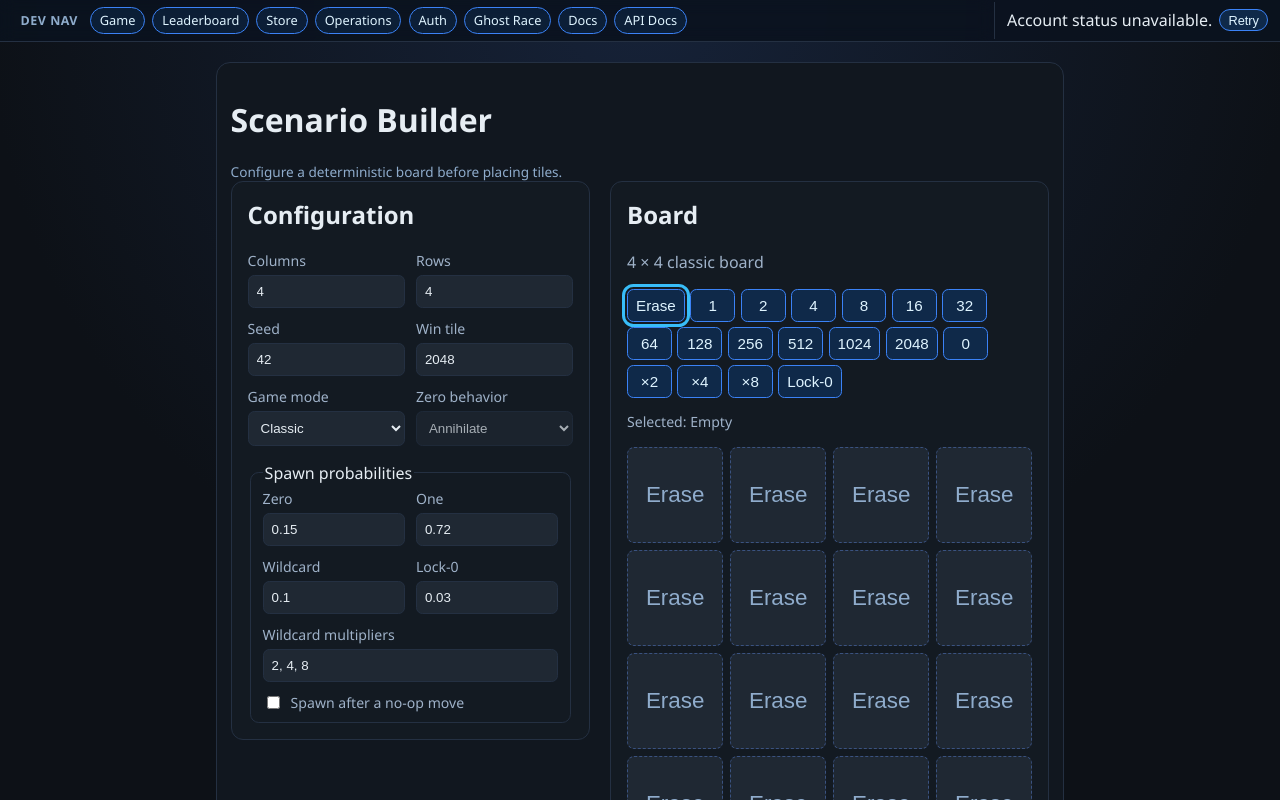
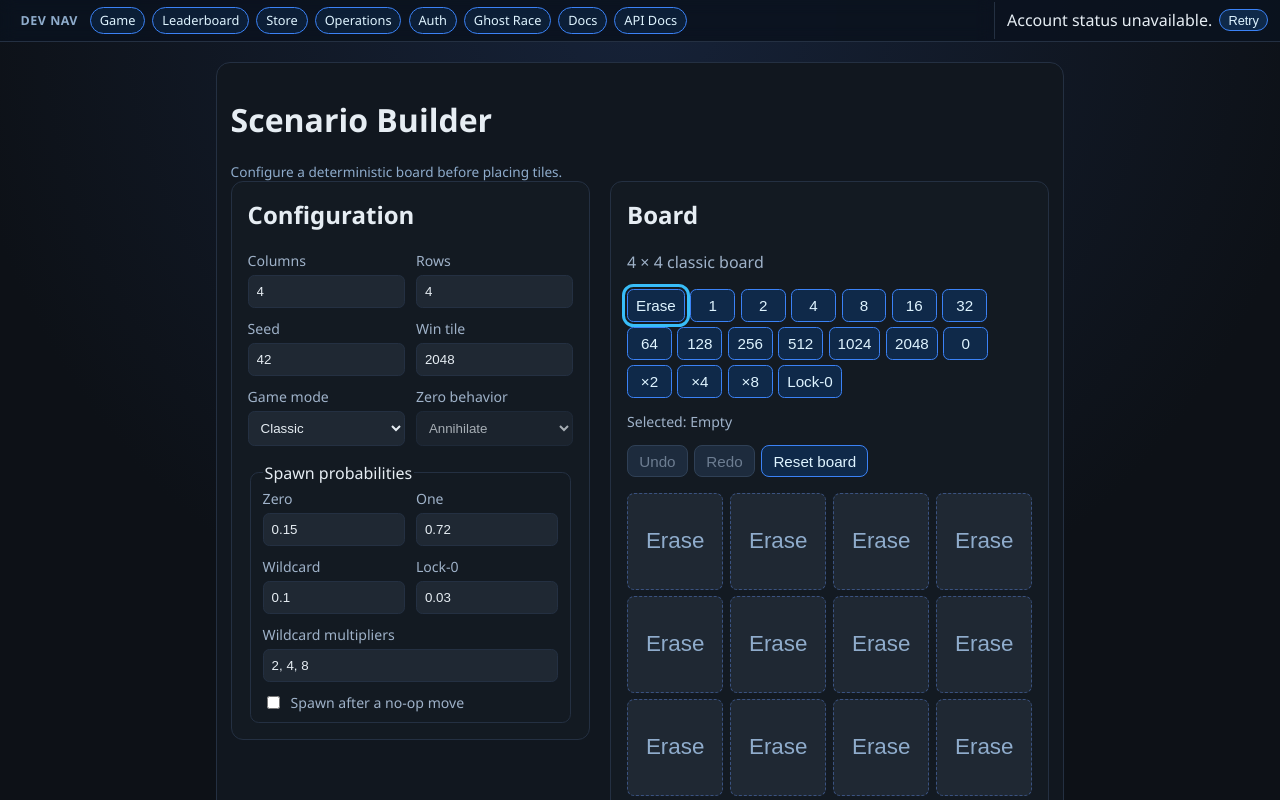
Before and after one commit to alankelsey/Binary-2048, a Next.js app: page /scenario-builder in a window 1280 px wide. Shown: the top 800 px of the page. Built offline with nearby package versions, Linux system fonts and the light colour scheme; no server answers.

Commit message:
Add scenario builder editing history

```diff
--- a/app/globals.css
+++ b/app/globals.css
@@ -2117,12 +2117,24 @@ select:focus-visible {
   font-size: 0.88rem;
 }
 
+.scenario-history-actions {
+  display: flex;
+  flex-wrap: wrap;
+  gap: 0.4rem;
+}
+
+.scenario-history-actions button {
+  padding: 0.42rem 0.7rem;
+}
+
 .scenario-board {
   display: grid;
   gap: 0.42rem;
   width: min(100%, 32rem);
   aspect-ratio: 1;
   margin: 1rem auto;
+  touch-action: none;
+  user-select: none;
 }
 
 .scenario-cell {
--- a/app/scenario-builder/scenario-builder.tsx
+++ b/app/scenario-builder/scenario-builder.tsx
@@ -1,11 +1,16 @@
 "use client";
 
-import { useMemo, useState } from "react";
+import { useMemo, useRef, useState, type PointerEvent as ReactPointerEvent } from "react";
 import {
+  commitScenarioGrid,
+  createEmptyScenarioGrid,
+  createScenarioGridHistory,
   createScenarioBuilderState,
   placeScenarioTile,
+  redoScenarioGrid,
   resizeScenarioGrid,
   scenarioTileLabel,
+  undoScenarioGrid,
   type ScenarioGameMode
 } from "@/lib/binary2048/scenario-builder";
 import type { Cell, GameConfig } from "@/lib/binary2048/types";
@@ -14,9 +19,12 @@ const MIN_BOARD_SIZE = 2;
 const MAX_BOARD_SIZE = 8;
 
 export function ScenarioBuilder() {
-  const [scenario, setScenario] = useState(createScenarioBuilderState);
+  const initialScenario = useMemo(createScenarioBuilderState, []);
+  const [scenario, setScenario] = useState(initialScenario);
+  const [history, setHistory] = useState(() => createScenarioGridHistory(initialScenario.grid));
   const [selectedTile, setSelectedTile] = useState<Cell>(null);
   const [announcement, setAnnouncement] = useState("Empty tile selected");
+  const painting = useRef(false);
   const palette = useMemo<Cell[]>(
     () => [
       null,
@@ -36,10 +44,12 @@ export function ScenarioBuilder() {
     const next = Math.max(MIN_BOARD_SIZE, Math.min(MAX_BOARD_SIZE, value || MIN_BOARD_SIZE));
     setScenario((current) => {
       const config = { ...current.config, [key]: next };
+      const grid = resizeScenarioGrid(current.grid, config.height, config.width);
+      setHistory(createScenarioGridHistory(grid));
       return {
         ...current,
         config,
-        grid: resizeScenarioGrid(current.grid, config.height, config.width)
+        grid
       };
     });
   }
@@ -57,13 +67,41 @@ export function ScenarioBuilder() {
   }
 
   function placeTile(row: number, column: number) {
-    setScenario((current) => ({
-      ...current,
-      grid: placeScenarioTile(current.grid, row, column, selectedTile)
-    }));
+    setScenario((current) => {
+      const grid = placeScenarioTile(current.grid, row, column, selectedTile);
+      setHistory((currentHistory) => commitScenarioGrid(currentHistory, grid));
+      return { ...current, grid };
+    });
     setAnnouncement(
       `Row ${row + 1}, column ${column + 1} changed to ${scenarioTileLabel(selectedTile)}`
     );
+  }
+
+  function applyHistory(nextHistory: typeof history, message: string) {
+    setHistory(nextHistory);
+    setScenario((current) => ({ ...current, grid: nextHistory.present }));
+    setAnnouncement(message);
+  }
+
+  function undo() {
+    applyHistory(undoScenarioGrid(history), "Last board change undone");
+  }
+
+  function redo() {
+    applyHistory(redoScenarioGrid(history), "Last board change redone");
+  }
+
+  function reset() {
+    const grid = createEmptyScenarioGrid(scenario.config.height, scenario.config.width);
+    const nextHistory = commitScenarioGrid(history, grid);
+    applyHistory(nextHistory, "Board reset to empty");
+  }
+
+  function paintFromPointer(event: ReactPointerEvent<HTMLDivElement>) {
+    if (!painting.current) return;
+    const target = document.elementFromPoint(event.clientX, event.clientY)?.closest<HTMLElement>("[data-scenario-cell]");
+    if (!target) return;
+    placeTile(Number(target.dataset.row), Number(target.dataset.column));
   }
 
   return (
@@ -148,11 +186,21 @@ export function ScenarioBuilder() {
               })}
             </div>
             <p className="scenario-selection">Selected: {scenarioTileLabel(selectedTile)}</p>
+            <div className="scenario-history-actions" role="group" aria-label="Board editing history">
+              <button type="button" onClick={undo} disabled={history.past.length === 0}>Undo</button>
+              <button type="button" onClick={redo} disabled={history.future.length === 0}>Redo</button>
+              <button type="button" onClick={reset}>Reset board</button>
+            </div>
             <div
               className="scenario-board"
               role="grid"
               aria-label={`${scenario.config.width} by ${scenario.config.height} scenario board`}
               style={{ gridTemplateColumns: `repeat(${scenario.config.width}, minmax(0, 1fr))` }}
+              onPointerDown={() => { painting.current = true; }}
+              onPointerMove={paintFromPointer}
+              onPointerUp={() => { painting.current = false; }}
+              onPointerCancel={() => { painting.current = false; }}
+              onPointerLeave={() => { painting.current = false; }}
             >
               {scenario.grid.flatMap((row, rowIndex) =>
                 row.map((cell, columnIndex) => (
@@ -161,6 +209,9 @@ export function ScenarioBuilder() {
                     key={`${rowIndex}-${columnIndex}`}
                     className="scenario-cell"
                     role="gridcell"
+                    data-scenario-cell
+                    data-row={rowIndex}
+                    data-column={columnIndex}
                     aria-label={`Row ${rowIndex + 1}, column ${columnIndex + 1}, ${scenarioTileLabel(cell)}`}
                     onClick={() => placeTile(rowIndex, columnIndex)}
                   >
@@ -169,7 +220,7 @@ export function ScenarioBuilder() {
                 ))
               )}
             </div>
-            <p className="game-hint">Choose a tile, then activate any cell to place, replace, or erase it.</p>
+            <p className="game-hint">Choose a tile, then activate a cell or drag across cells to paint. Undo, redo, and reset are available above the board.</p>
             <p className="sr-only" aria-live="polite" aria-atomic="true">{announcement}</p>
           </section>
         </div>
--- a/lib/binary2048/scenario-builder.ts
+++ b/lib/binary2048/scenario-builder.ts
@@ -7,6 +7,12 @@ export type ScenarioBuilderState = {
   config: GameConfig;
   gameMode: ScenarioGameMode;
   grid: Cell[][];
+};
+
+export type ScenarioGridHistory = {
+  past: Cell[][][];
+  present: Cell[][];
+  future: Cell[][][];
 };
 
 export function createEmptyScenarioGrid(height: number, width: number): Cell[][] {
@@ -32,6 +38,46 @@ export function placeScenarioTile(
   );
 }
 
+export function createScenarioGridHistory(grid: Cell[][]): ScenarioGridHistory {
+  return { past: [], present: cloneGrid(grid), future: [] };
+}
+
+export function commitScenarioGrid(
+  history: ScenarioGridHistory,
+  grid: Cell[][]
+): ScenarioGridHistory {
+  if (scenarioGridsEqual(history.present, grid)) return history;
+  return {
+    past: [...history.past, cloneGrid(history.present)],
+    present: cloneGrid(grid),
+    future: []
+  };
+}
+
+export function undoScenarioGrid(history: ScenarioGridHistory): ScenarioGridHistory {
+  const previous = history.past.at(-1);
+  if (!previous) return history;
+  return {
+    past: history.past.slice(0, -1),
+    present: cloneGrid(previous),
+    future: [cloneGrid(history.present), ...history.future]
+  };
+}
+
+export function redoScenarioGrid(history: ScenarioGridHistory): ScenarioGridHistory {
+  const next = history.future[0];
+  if (!next) return history;
+  return {
+    past: [...history.past, cloneGrid(history.present)],
+    present: cloneGrid(next),
+    future: history.future.slice(1)
+  };
+}
+
+export function scenarioGridsEqual(left: Cell[][], right: Cell[][]): boolean {
+  return JSON.stringify(left) === JSON.stringify(right);
+}
+
 export function scenarioTileLabel(tile: Cell): string {
   if (tile === null) return "Empty";
   if (tile.t === "n") return `Number ${tile.v}`;
@@ -42,6 +88,10 @@ export function scenarioTileLabel(tile: Cell): string {
 
 function cloneCell(cell: Cell): Cell {
   return cell === null ? null : { ...cell };
+}
+
+function cloneGrid(grid: Cell[][]): Cell[][] {
+  return grid.map((row) => row.map(cloneCell));
 }
 
 export function createScenarioBuilderState(initialGrid?: Cell[][]): ScenarioBuilderState {
```
Also changed, not shown: 3 other files (tests, documents, lock files or other folders).
